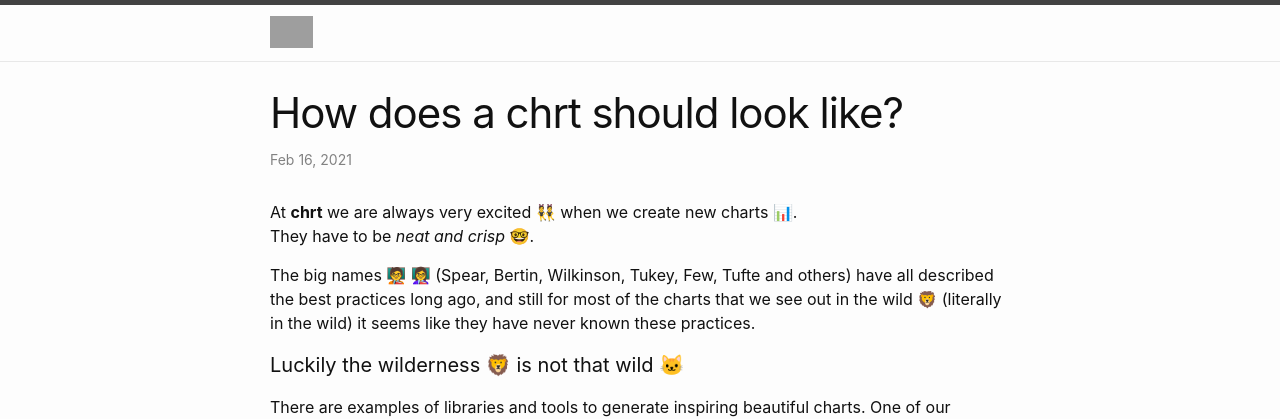
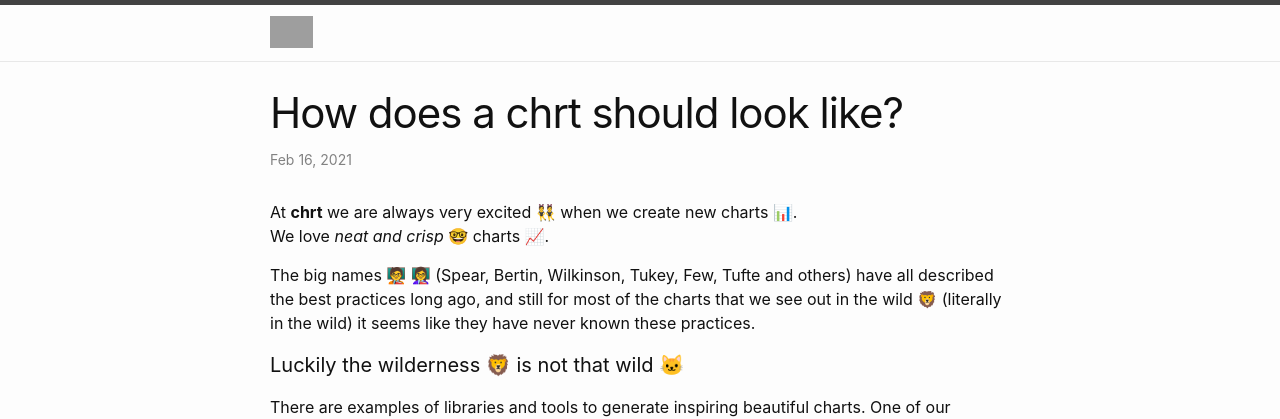
Before and after one commit to chrt-io/blog, a Jekyll site: the page built from _posts/2021-02-16-how-does-a-chrt-should-look-like.md, in a window 1280 px wide, cut to the strip 0-419 px from the top of the page. Built offline with Jekyll 4.4.1, drawn with Linux system fonts in a browser that asks for light colours; grey boxes are pictures that could not be loaded.

Commit message:
Update from Forestry.io carlo zapponi updated _posts/2021-02-16-how-does-a-chrt-should-look-like.md

```diff
--- a/_posts/2021-02-16-how-does-a-chrt-should-look-like.md
+++ b/_posts/2021-02-16-how-does-a-chrt-should-look-like.md
@@ -6,7 +6,7 @@ categories: ''
 
 ---
 At **chrt** we are always very excited 👯 when we create new charts 📊.
-They have to be _neat and crisp_ 🤓.
+We love _neat and crisp_ 🤓 charts 📈.
 
 The big names 🧑‍🏫 👩‍🏫 (Spear, Bertin, Wilkinson, Tukey, Few, Tufte and others) have all described the best practices long ago, and still for most of the charts that we see out in the wild 🦁 (literally in the wild) it seems like they have never known these practices.
 
```
